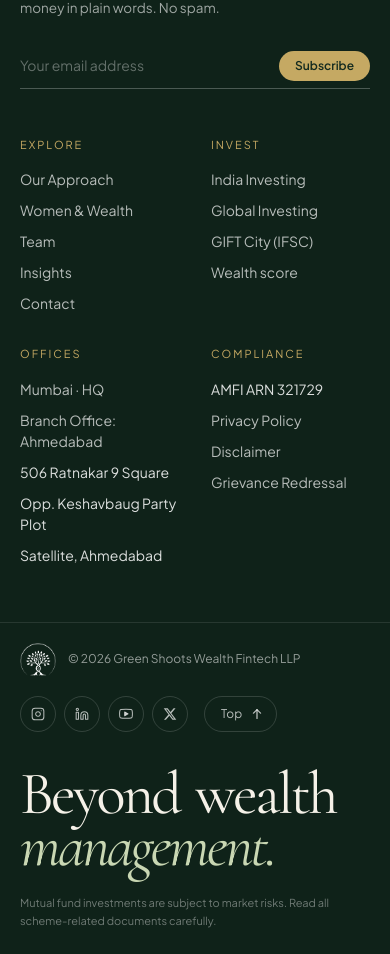
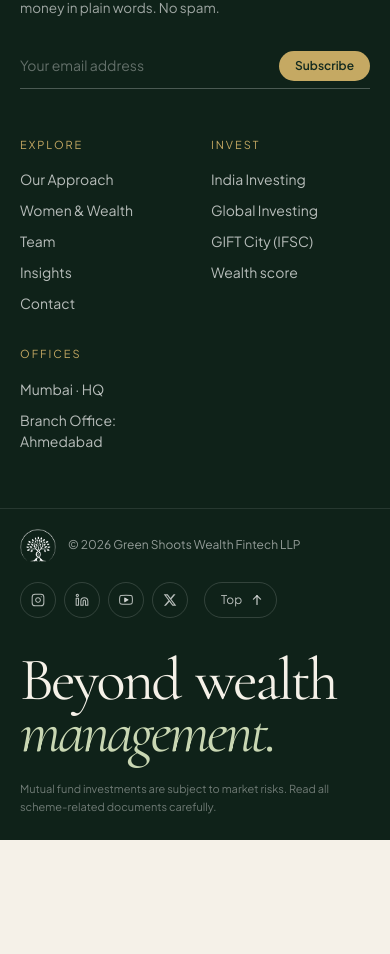
Before and after one commit to Ankit-singh-dot/greenshotwealth, a Next.js app: page /gift-city in a window 390 px wide. Shown: the part 9278-10232 px from the top of the page. After the commit the page ends 10118 px from the top, so only its background shows below. Built offline with nearby package versions, Linux system fonts and the light colour scheme; a web font is replaced by a local one.

Commit message:
section_3_improvemnt  components/Footer.tsx

```diff
--- a/components/Footer.tsx
+++ b/components/Footer.tsx
@@ -39,27 +39,6 @@ const COLS = [
         label: "Branch Office: Ahmedabad",
         href: "https://maps.google.com/?q=506+Ratnakar+9+Square+Opp+Keshavbaug+Party+Plot+Satellite+Ahmedabad",
       },
-      {
-        label: "506 Ratnakar 9 Square",
-        href: "",
-      },
-      {
-        label: "Opp. Keshavbaug Party Plot",
-        href: "",
-      },
-      {
-        label: "Satellite, Ahmedabad",
-        href: "",
-      },
-    ],
-  },
-  {
-    title: "Compliance",
-    links: [
-      { label: "AMFI ARN 321729", href: "" },
-      { label: "Privacy Policy", href: "#privacy" },
-      { label: "Disclaimer", href: "#disclaimer" },
-      { label: "Grievance Redressal", href: "#grievance" },
     ],
   },
 ];
@@ -171,7 +150,7 @@ export default function Footer() {
           </form>
         </div>
 
-        <nav aria-label="Footer" className="lg:col-span-8 grid grid-cols-2 sm:grid-cols-4 gap-8">
+        <nav aria-label="Footer" className="lg:col-span-8 grid grid-cols-2 sm:grid-cols-3 gap-8">
           {COLS.map((col) => (
             <div key={col.title}>
               <p className="text-[11px] tracking-[0.18em] uppercase text-[#c5a963]">{col.title}</p>
```
